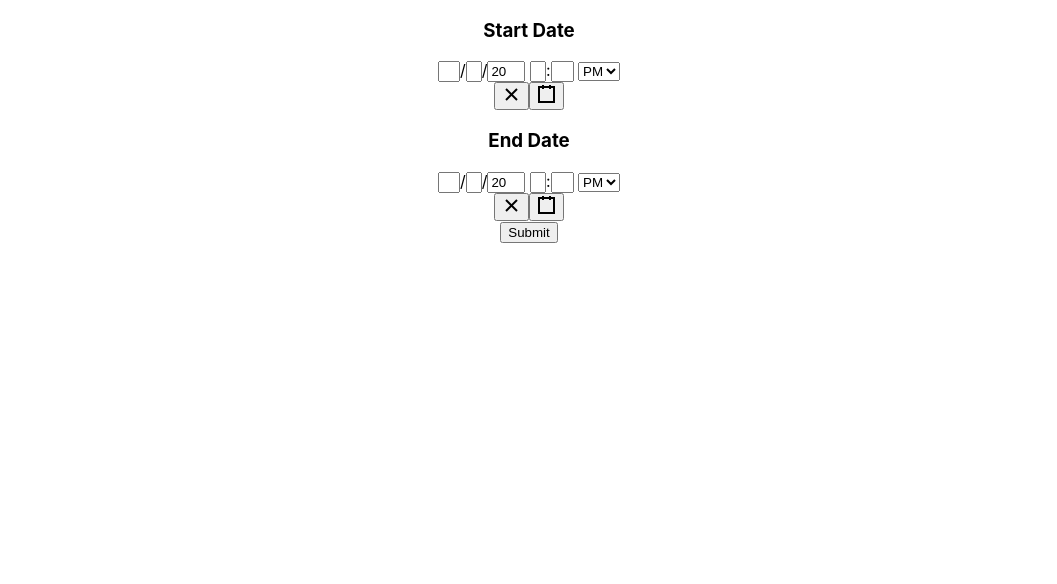
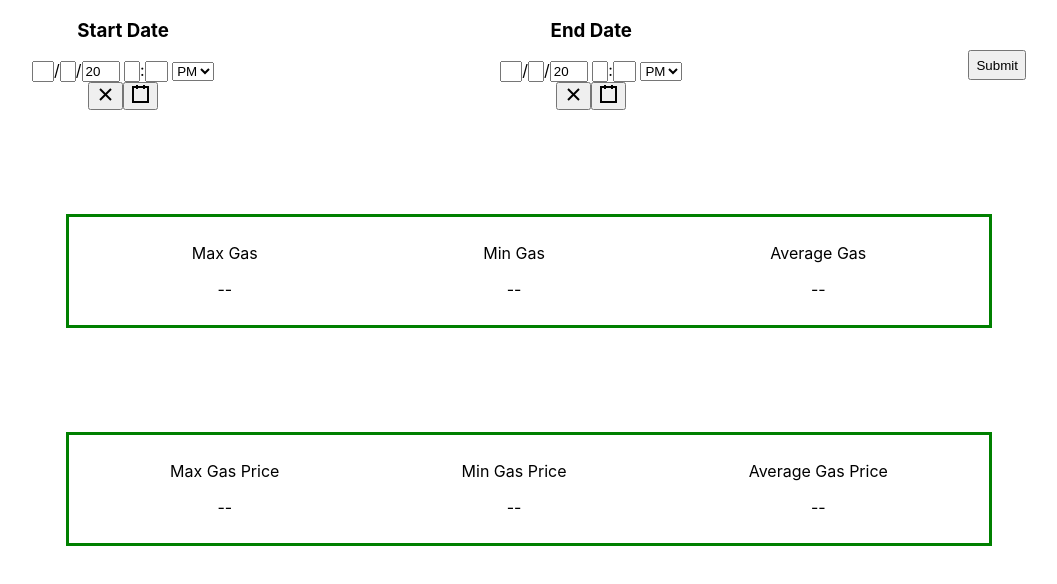
Before and after one commit to jhutchinsbelgrave-zz/Balancer-Trading-Analysis, a React (Create React App) app in the folder client/: page / in a window 1280 px wide. Shown: the top 584 px of the page, without its empty margins (111-1168 px from the left). Built offline with nearby package versions, Linux system fonts and the light colour scheme.

Commit message:
min max stats

```diff
--- a/client/src/components/datebar.component.js
+++ b/client/src/components/datebar.component.js
@@ -1,8 +1,17 @@
 import React, { Component } from 'react';
 import StartDate from './startdate.component';
 import EndDate from './enddate.component';
+import GasUsageStatsBar from './gasusagestatsbar.component';
+import GasPriceStatsBar from './gaspricestatsbar.component';
 import Axios from "axios";
 const Chart = require('chart.js');
+
+function formatNumber(num) {
+    const n = Math.abs(num); // Change to positive
+    const floored = Math.floor(n)
+    const decimal = n - floored
+    return floored.toString().replace(/\B(?=(\d{3})+(?!\d))/g, ",") + decimal.toString();
+}
 
 export default class DateBar extends Component {
     constructor() {
@@ -11,6 +20,7 @@ export default class DateBar extends Component {
       this.submitTime = this.submitTime.bind(this);
       this.getOrganizedTransactions = this.getOrganizedTransactions.bind(this);
       this.makeChart = this.makeChart.bind(this);
+      this.makeStats = this.makeStats.bind(this);
       this.state = {
         series: [],
         options: {}
@@ -36,7 +46,9 @@ export default class DateBar extends Component {
             console.log(transactions);
             var unit = 'hour';
             await this.makeChart(usageStats[0], 'gasUsageChart', 'Gas Usage', 'line', unit);
+            await this.makeStats(["maxGas", usageStats[1]], ["minGas", usageStats[2]], ["avgGas", usageStats[3]])
             await this.makeChart(priceStats[0], 'gasPriceChart', 'Gas Price', 'line', unit);
+            await this.makeStats(["maxGasPr", priceStats[1]], ["minGasPr", priceStats[2]], ["avgGasPr", priceStats[3]])
         }
     }
 
@@ -123,9 +135,21 @@ export default class DateBar extends Component {
         avg = avg / trxLength;
         avgP = avgP / trxLength;
 
-        var usageStats = [gasUsage, max, min, avg];
-        var priceStats = [gasPrices, maxP, minP, avgP];
+        var usageStats = [gasUsage, formatNumber(max), formatNumber(min), formatNumber(avg)];
+        var priceStats = [gasPrices, formatNumber(maxP), formatNumber(minP), formatNumber(avgP)];
         return [usageStats, priceStats];
+    }
+
+    async makeStats(max, min, avg) {
+
+        var elem = document.getElementById(max[0]);
+        elem.innerText = max[1];
+        elem = document.getElementById(min[0]);
+        elem.innerText = min[1];
+        elem = document.getElementById(avg[0]);
+        elem.innerText = avg[1];
+
+
     }
 
     async makeChart(data, id, label, graphType, unit) {
@@ -161,15 +185,23 @@ export default class DateBar extends Component {
     render() {
     return (
         <div>
-            <div className = "bar">
+            <div className = "bar" style={{"display": "flex",
+                "justify-content": "space-around", "align":"center", "margin" : "0 auto"}}>
                 <StartDate/>
                 <EndDate/>
-                <button onClick={this.submitTime}>
+                <button onClick={this.submitTime} style={{"height": "30px", "margin-top" : "50px"}}>
                     Submit
                 </button>
             </div>
-            <canvas id="gasUsageChart" width="400" height="100"></canvas>
-            <canvas id="gasPriceChart" width="400" height="100"></canvas>
+            <div>
+                <canvas id="gasUsageChart" width="400" height="100"></canvas>
+                <GasUsageStatsBar/>
+            </div>
+            <div>
+                <canvas id="gasPriceChart" width="400" height="100"></canvas>
+                <GasPriceStatsBar/>
+            </div>
+
         </div>
     );
     }
--- /dev/null
+++ b/client/src/components/gaspricestatsbar.component.js
@@ -0,0 +1,53 @@
+import React, { Component } from 'react';
+
+export default class GasPriceStatsBar extends Component {
+    constructor() {
+      super();
+    }
+
+    render() {
+    return (
+        <div style={{"align-items": "center", "text-align": "center", "display": "flex",
+        "justify-content": "space-around", "max-height": "200px", "max-width": "900px",
+        "border": "3px solid green", "padding": "10px", "align":"center", "margin":"0 auto"}}>
+            <div>
+                <div>
+                    <p>
+                        Max Gas Price
+                    </p>
+                </div>
+                <div>
+                    <p id='maxGasPr'>
+                    --
+                    </p>
+                </div>
+            </div>
+            <div>
+                <div>
+                    <p>
+                        Min Gas Price
+                    </p>
+                </div>
+                <div>
+                    <p id='minGasPr'>
+                    --
+                    </p>
+                </div>
+            </div>
+            <div>
+                <div>
+                    <p>
+                        Average Gas Price
+                    </p>
+                </div>
+                <div>
+                    <p id='avgGasPr'>
+                    --
+                    </p>
+                </div>
+            </div>
+        </div>
+
+    );
+    }
+}
--- /dev/null
+++ b/client/src/components/gasusagestatsbar.component.js
@@ -0,0 +1,53 @@
+import React, { Component } from 'react';
+
+export default class GasUsageStatsBar extends Component {
+    constructor() {
+      super();
+    }
+
+    render() {
+    return (
+        <div style={{"align-items": "center", "text-align": "center", "display": "flex",
+        "justify-content": "space-around", "max-height": "200px", "max-width": "900px",
+        "border": "3px solid green", "padding": "10px", "align":"center", "margin":"0 auto"}}>
+            <div>
+                <div>
+                    <p>
+                        Max Gas
+                    </p>
+                </div>
+                <div>
+                    <p id='maxGas'>
+                    --
+                    </p>
+                </div>
+            </div>
+            <div>
+                <div>
+                    <p>
+                        Min Gas
+                    </p>
+                </div>
+                <div>
+                    <p id='minGas'>
+                    --
+                    </p>
+                </div>
+            </div>
+            <div>
+                <div>
+                    <p>
+                        Average Gas
+                    </p>
+                </div>
+                <div>
+                    <p id='avgGas'>
+                    --
+                    </p>
+                </div>
+            </div>
+        </div>
+
+    );
+    }
+}
```
